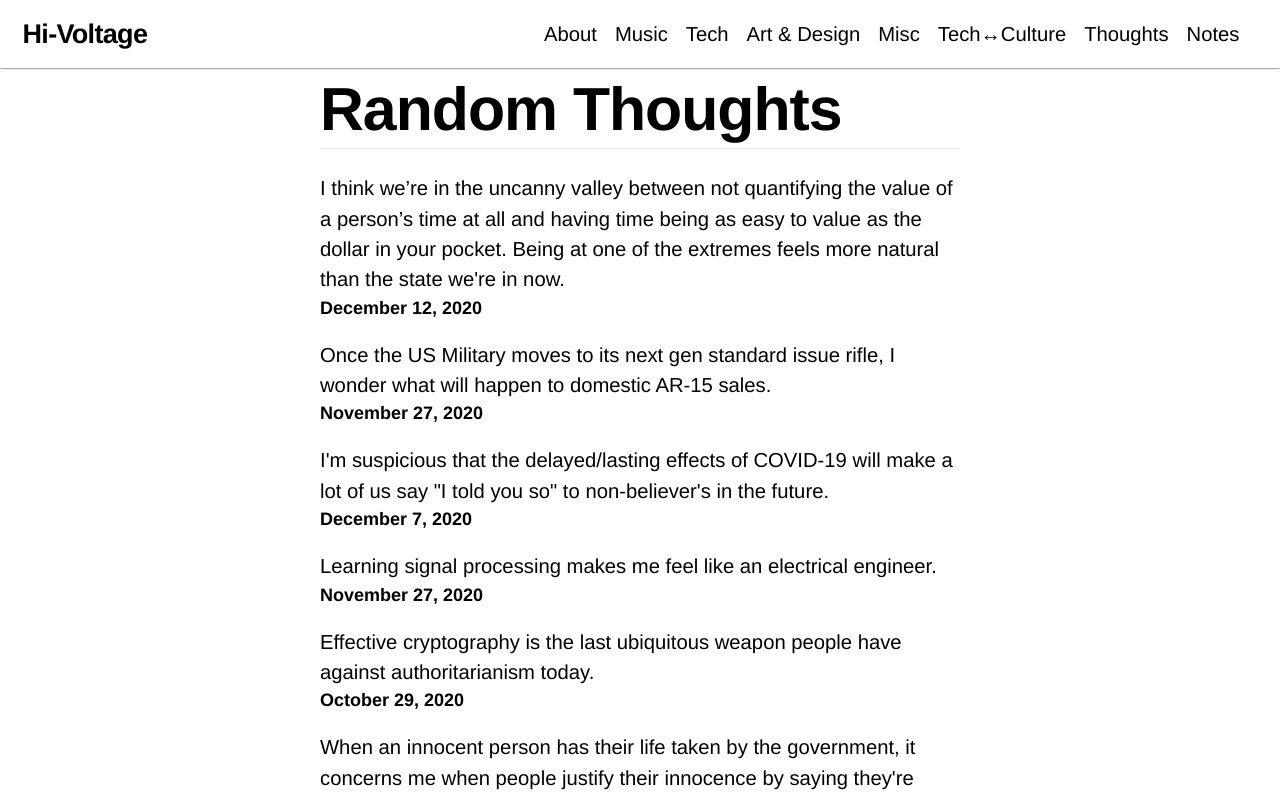
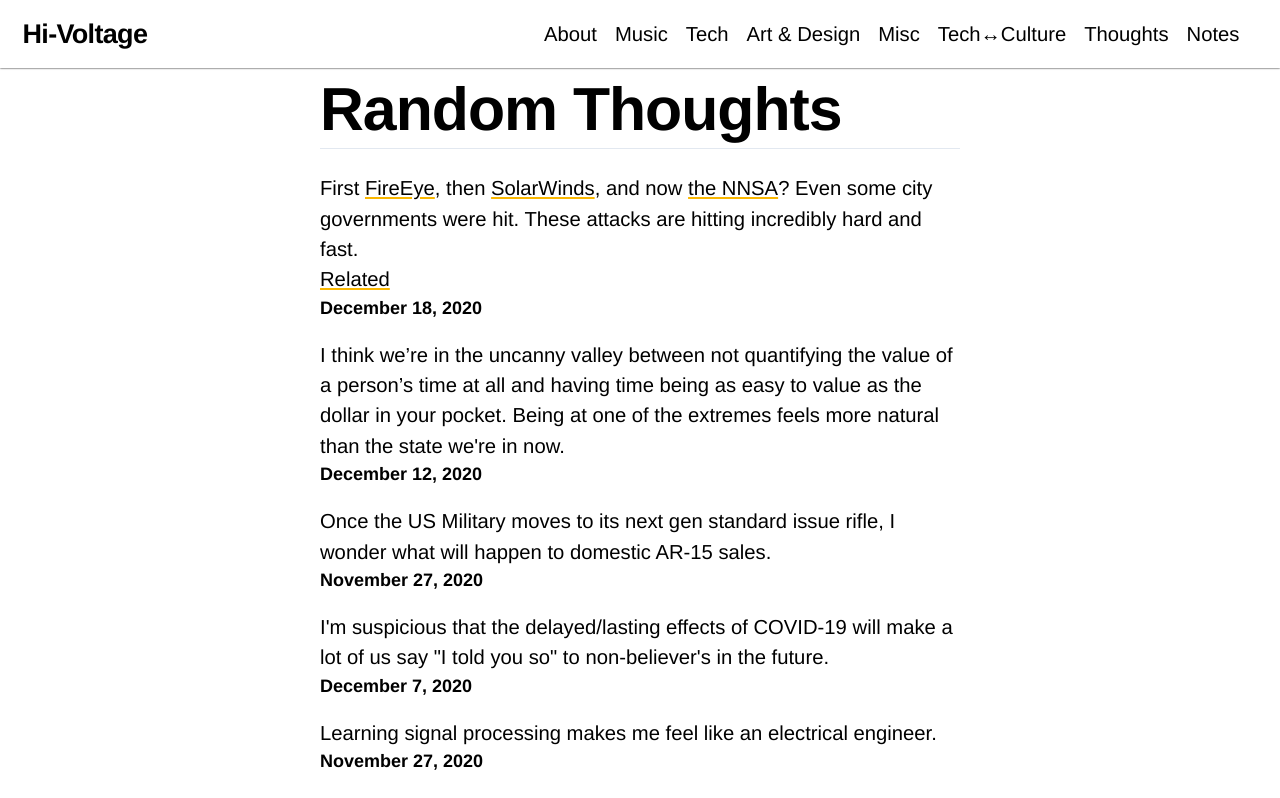
Before and after one commit to aunyks/blog, a Next.js app: page /thoughts/random in a window 1280 px wide. Shown: the top 798 px of the page. Built offline with nearby package versions, Linux system fonts and the light colour scheme.

Commit message:
crazy govt hacks

```diff
--- a/pages/thoughts/random.js
+++ b/pages/thoughts/random.js
@@ -11,6 +11,12 @@ export default function RandomThoughts() {
       description="Miscellaneous thoughts with no category."
       noFooter
     >
+      <Thought date="2020-12-17">
+        First <a target="_blank" href="https://www.theguardian.com/technology/2020/dec/08/fireeye-hack-cybersecurity-theft">FireEye</a>, then <a target="_blank" href="https://www.cnn.com/2020/12/14/politics/us-agencies-hack-solar-wind-russia/index.html">SolarWinds</a>,
+        and now <a target="_blank" href="https://www.politico.com/news/2020/12/17/nuclear-agency-hacked-officials-inform-congress-447855">the NNSA</a>? Even some city governments were hit. These attacks are hitting incredibly hard and fast.
+        <br />
+        <a href="https://www.nytimes.com/2020/12/16/opinion/fireeye-solarwinds-russia-hack.html" target="_blank">Related</a>
+      </Thought>
       <Thought date="2020-12-11">
         I think we’re in the uncanny valley between not quantifying the value of a person’s time at all and having time being as easy to value as the dollar in your pocket. Being at one of
         the extremes feels more natural than the state we're in now.
```
